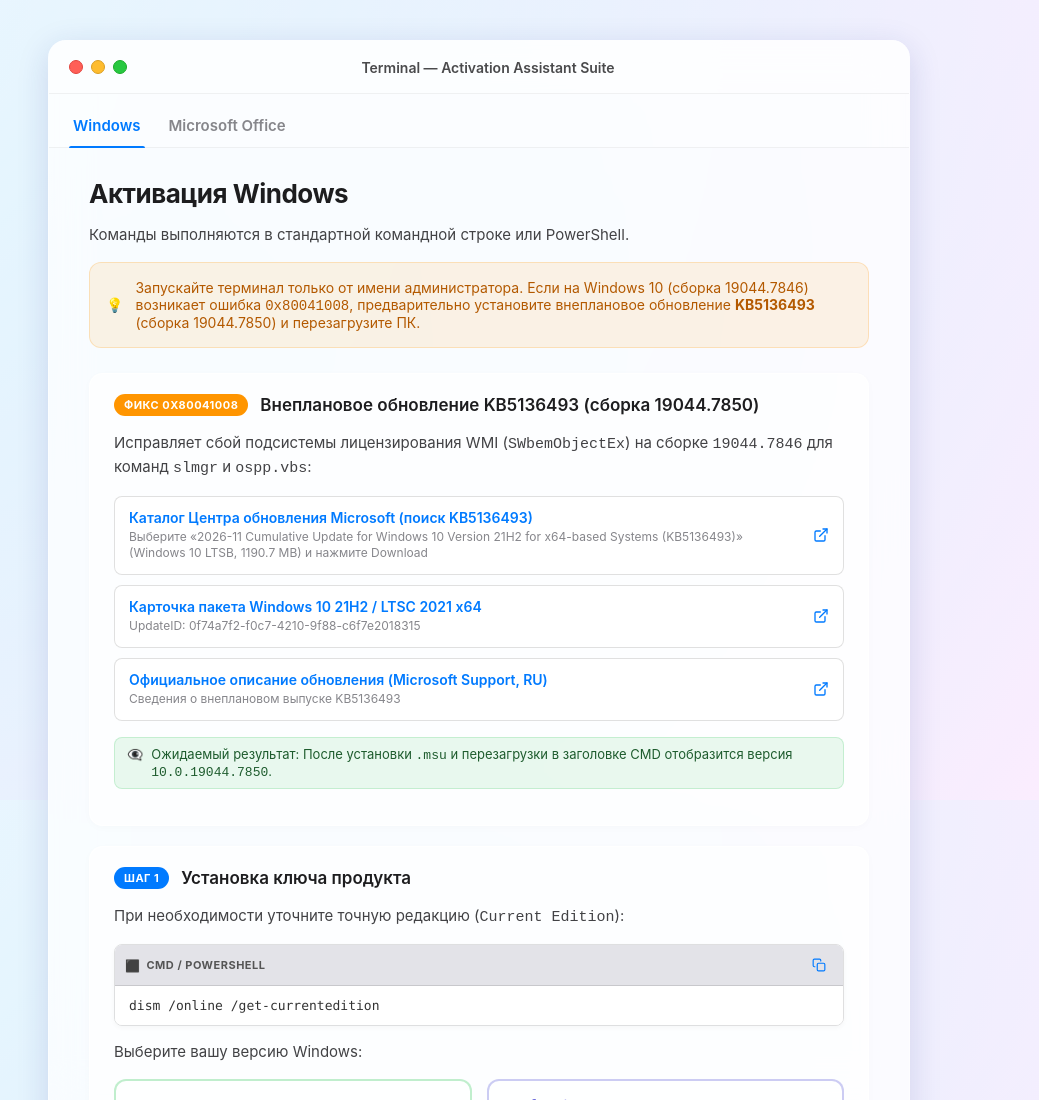
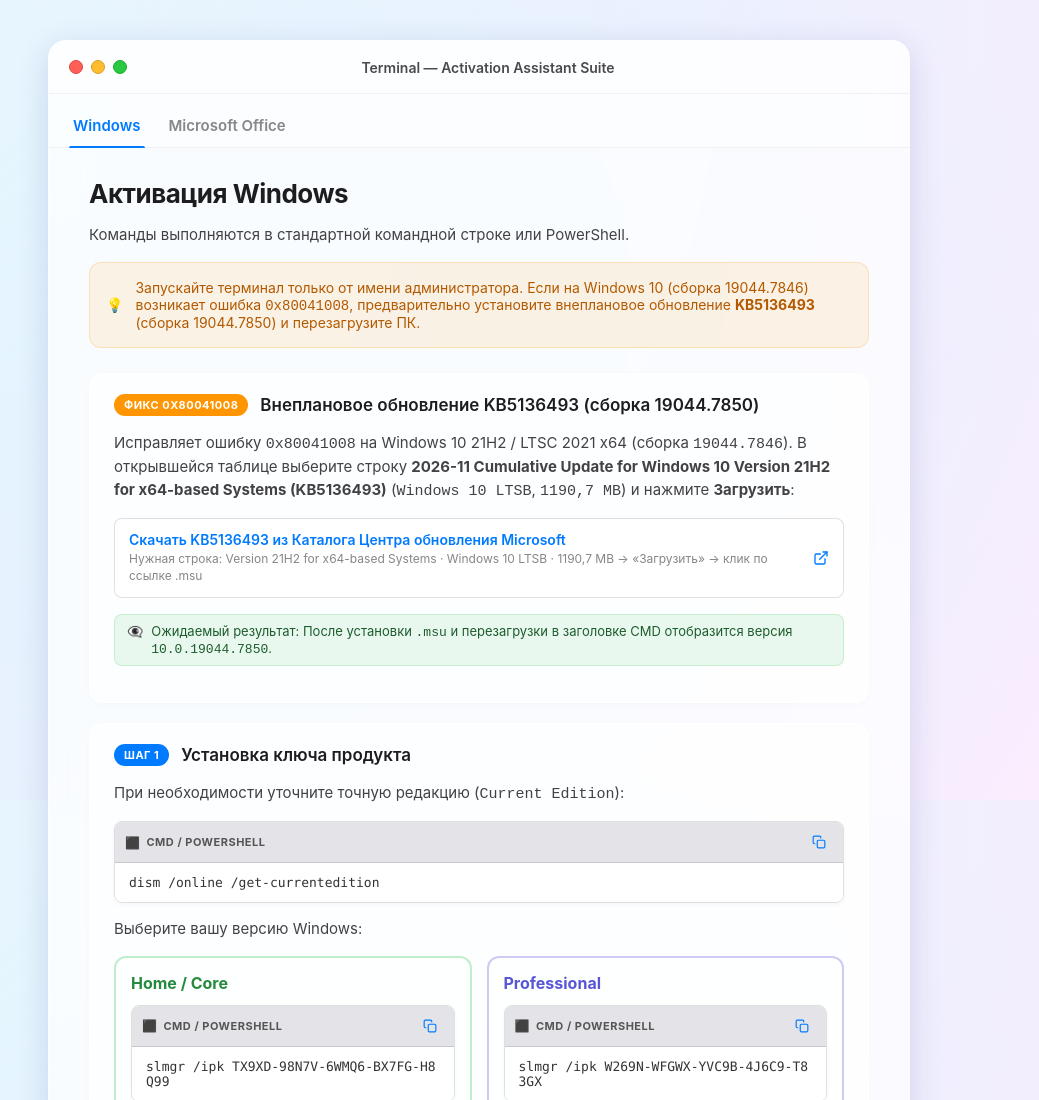
Before and after one commit to dks5/dks5.github.io, a plain HTML site: page simple-win-activate.html in a window 1280 px wide. Shown: the top 1100 px of the page, without its empty margins (161-1200 px from the left). Drawn offline with Linux system fonts and the light colour scheme.

Commit message:
Update simple-win-activate.html

```diff
--- a/simple-win-activate.html
+++ b/simple-win-activate.html
@@ -374,33 +374,13 @@
                         <span class="step-badge orange">Фикс 0x80041008</span>
                         <h3 class="step-title">Внеплановое обновление KB5136493 (сборка 19044.7850)</h3>
                     </div>
-                    <p>Исправляет сбой подсистемы лицензирования WMI (<code>SWbemObjectEx</code>) на сборке <code>19044.7846</code> для команд <code>slmgr</code> и <code>ospp.vbs</code>:</p>
+                    <p>Исправляет ошибку <code>0x80041008</code> на Windows 10 21H2 / LTSC 2021 x64 (сборка <code>19044.7846</code>). В открывшейся таблице выберите строку <strong>2026-11 Cumulative Update for Windows 10 Version 21H2 for x64-based Systems (KB5136493)</strong> (<code>Windows 10 LTSB</code>, <code>1190,7 MB</code>) и нажмите <strong>Загрузить</strong>:</p>
 
                     <div class="update-links">
                         <a class="update-link-item" href="https://www.catalog.update.microsoft.com/Search.aspx?q=KB5136493" target="_blank" rel="noopener noreferrer">
                             <div class="update-link-meta">
-                                <span class="update-link-title">Каталог Центра обновления Microsoft (поиск KB5136493)</span>
-                                <span class="update-link-desc">Выберите «2026-11 Cumulative Update for Windows 10 Version 21H2 for x64-based Systems (KB5136493)» (Windows 10 LTSB, 1190.7 MB) и нажмите Download</span>
-                            </div>
-                            <span class="update-link-icon">
-                                <svg width="16" height="16" viewBox="0 0 24 24" fill="none" stroke="currentColor" stroke-width="2" stroke-linecap="round" stroke-linejoin="round"><path d="M18 13v6a2 2 0 0 1-2 2H5a2 2 0 0 1-2-2V8a2 2 0 0 1 2-2h6"></path><polyline points="15 3 21 3 21 9"></polyline><line x1="10" y1="14" x2="21" y2="3"></line></svg>
-                            </span>
-                        </a>
-
-                        <a class="update-link-item" href="https://www.catalog.update.microsoft.com/ScopedViewInline.aspx?updateid=0f74a7f2-f0c7-4210-9f88-c6f7e2018315" target="_blank" rel="noopener noreferrer">
-                            <div class="update-link-meta">
-                                <span class="update-link-title">Карточка пакета Windows 10 21H2 / LTSC 2021 x64</span>
-                                <span class="update-link-desc">UpdateID: 0f74a7f2-f0c7-4210-9f88-c6f7e2018315</span>
-                            </div>
-                            <span class="update-link-icon">
-                                <svg width="16" height="16" viewBox="0 0 24 24" fill="none" stroke="currentColor" stroke-width="2" stroke-linecap="round" stroke-linejoin="round"><path d="M18 13v6a2 2 0 0 1-2 2H5a2 2 0 0 1-2-2V8a2 2 0 0 1 2-2h6"></path><polyline points="15 3 21 3 21 9"></polyline><line x1="10" y1="14" x2="21" y2="3"></line></svg>
-                            </span>
-                        </a>
-
-                        <a class="update-link-item" href="https://support.microsoft.com/ru-ru/servicing/os/windows-10/2026/11/kb5136493-windows-10-21h2-22h2-update" target="_blank" rel="noopener noreferrer">
-                            <div class="update-link-meta">
-                                <span class="update-link-title">Официальное описание обновления (Microsoft Support, RU)</span>
-                                <span class="update-link-desc">Сведения о внеплановом выпуске KB5136493</span>
+                                <span class="update-link-title">Скачать KB5136493 из Каталога Центра обновления Microsoft</span>
+                                <span class="update-link-desc">Нужная строка: Version 21H2 for x64-based Systems · Windows 10 LTSB · 1190,7 MB → «Загрузить» → клик по ссылке .msu</span>
                             </div>
                             <span class="update-link-icon">
                                 <svg width="16" height="16" viewBox="0 0 24 24" fill="none" stroke="currentColor" stroke-width="2" stroke-linecap="round" stroke-linejoin="round"><path d="M18 13v6a2 2 0 0 1-2 2H5a2 2 0 0 1-2-2V8a2 2 0 0 1 2-2h6"></path><polyline points="15 3 21 3 21 9"></polyline><line x1="10" y1="14" x2="21" y2="3"></line></svg>
```
